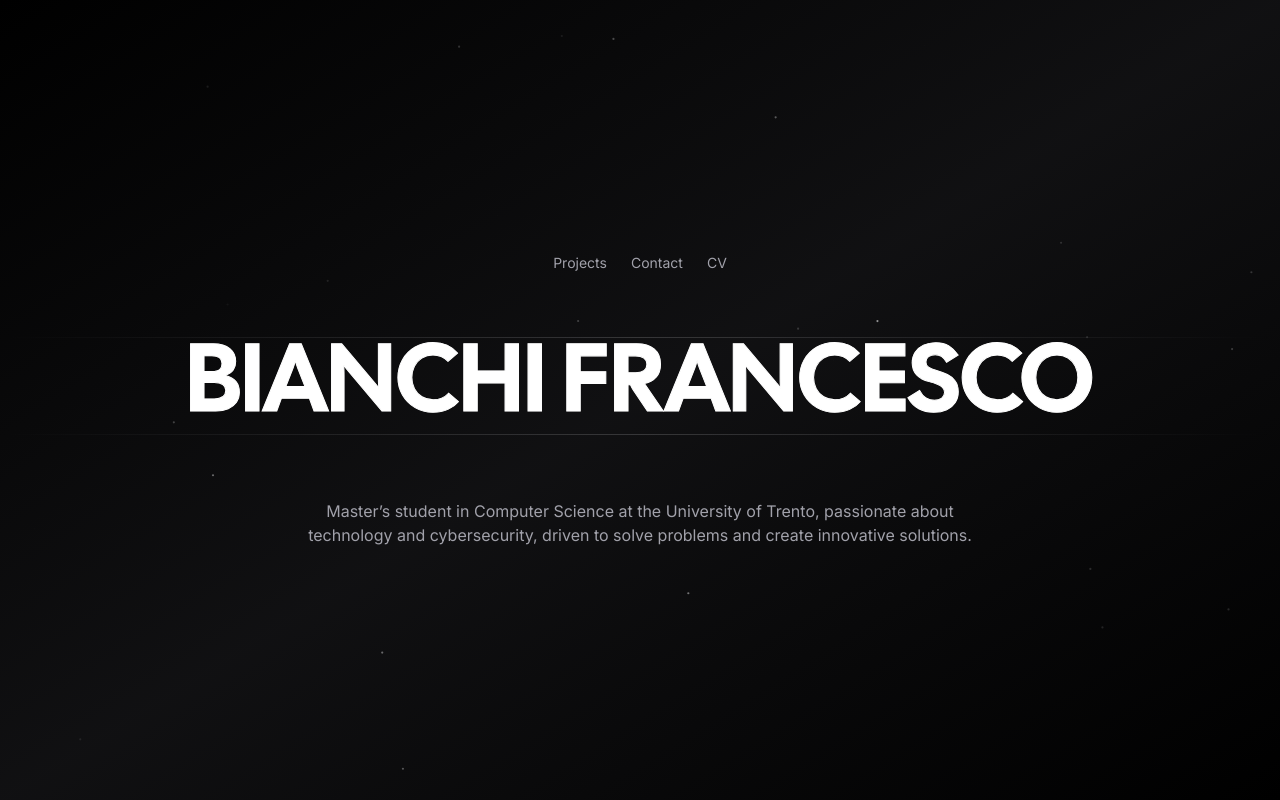
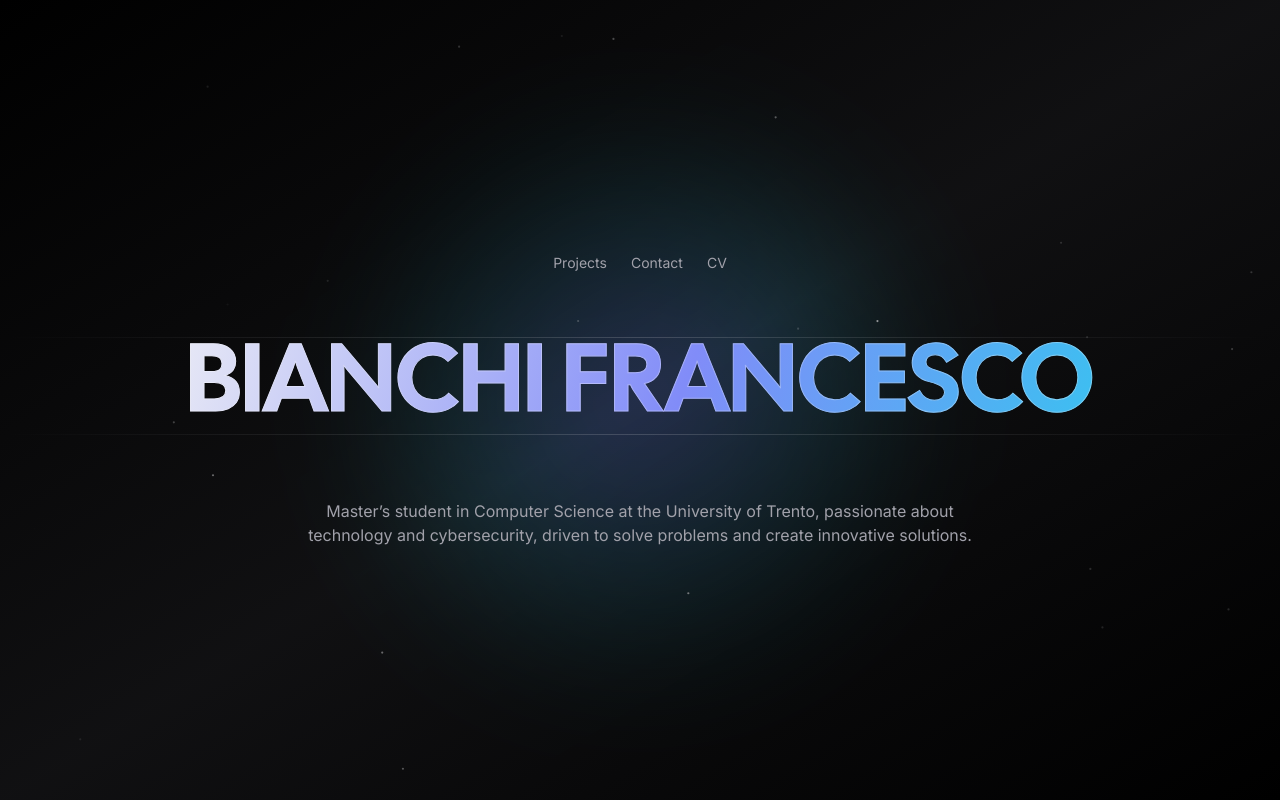
Before and after one commit to Teto03/nexts-portfolio-Website, a Next.js app: page / in a window 1280 px wide. Built offline with nearby package versions, Linux system fonts and the light colour scheme; no server answers; what tailwindcss-debug-screens would draw is missing.

Commit message:
fixed an issue

```diff
--- a/app/page.tsx
+++ b/app/page.tsx
@@ -27,11 +27,12 @@ export default function Home() {
         </ul>
       </nav>
       <div className="hidden w-screen h-px animate-glow md:block animate-fade-left bg-gradient-to-r from-zinc-300/0 via-zinc-300/50 to-zinc-300/0" />
+      <div className="aurora absolute -z-10 w-[40rem] h-[40rem] max-w-[90vw] animate-fade-in pointer-events-none" />
       <Particles
         className="absolute inset-0 -z-10 animate-fade-in"
         quantity={60}
       />
-      <h1 className="z-10 text-4xl text-transparent duration-1000 bg-white cursor-default text-edge-outline animate-title font-display sm:text-6xl md:text-8xl bg-clip-text text-center px-2 leading-none">
+      <h1 className="z-10 text-4xl text-gradient duration-1000 cursor-default text-edge-outline animate-title font-display sm:text-6xl md:text-8xl text-center px-2 leading-none">
         BIANCHI FRANCESCO
       </h1>
 
--- a/global.css
+++ b/global.css
@@ -4,6 +4,61 @@
 
 @layer base {
   .text-edge-outline {
-    -webkit-text-stroke: 1px rgba(255,255,255,0.3);
+    -webkit-text-stroke: 1px rgba(255, 255, 255, 0.3);
+  }
+
+  html {
+    scroll-behavior: smooth;
+  }
+
+  /* Accent-tinted custom scrollbar */
+  ::selection {
+    background: rgba(99, 102, 241, 0.35);
+    color: #fff;
   }
 }
+
+@layer utilities {
+  /* Animated gradient text used for headings */
+  .text-gradient {
+    background-image: linear-gradient(
+      110deg,
+      #f4f4f5 0%,
+      #818cf8 25%,
+      #22d3ee 50%,
+      #a78bfa 75%,
+      #f4f4f5 100%
+    );
+    background-size: 250% 100%;
+    -webkit-background-clip: text;
+    background-clip: text;
+    color: transparent;
+    animation: gradient-pan 8s linear infinite;
+  }
+
+  /* Soft glowing aurora blob for backgrounds */
+  .aurora {
+    background: radial-gradient(
+      circle at center,
+      rgba(99, 102, 241, 0.35) 0%,
+      rgba(34, 211, 238, 0.18) 40%,
+      transparent 70%
+    );
+    filter: blur(60px);
+  }
+
+  .glass {
+    background: rgba(24, 24, 27, 0.5);
+    backdrop-filter: blur(12px);
+    -webkit-backdrop-filter: blur(12px);
+  }
+}
+
+@keyframes gradient-pan {
+  0% {
+    background-position: 0% 50%;
+  }
+  100% {
+    background-position: 250% 50%;
+  }
+}
```
